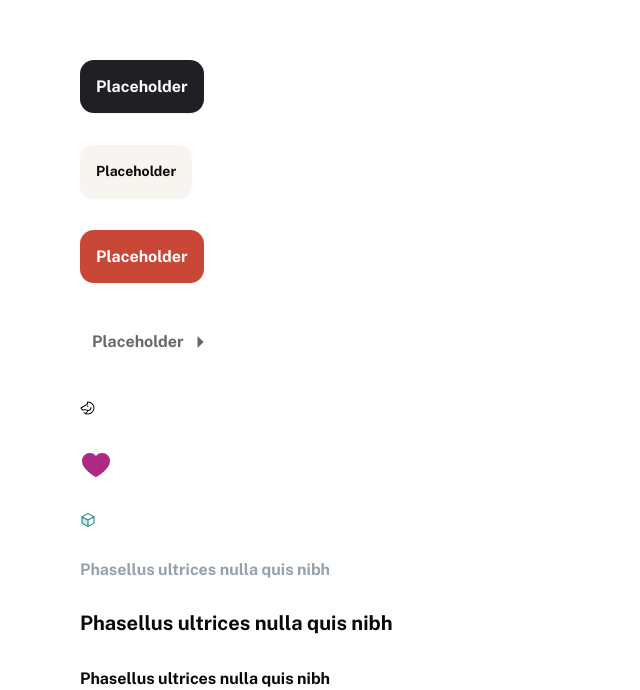
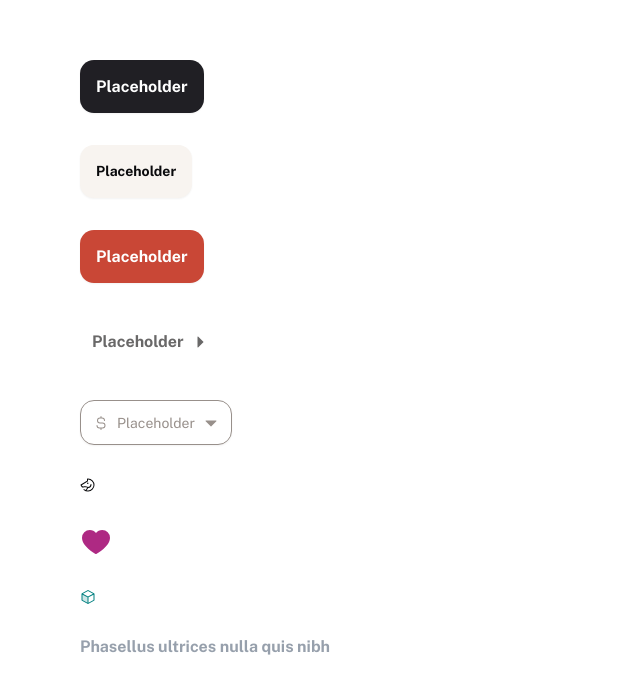
Before and after one commit to Aldi-H/personal-finance, a Next.js app: page / in a window 1280 px wide. Shown: the part 104-794 px from the top of the page, without its empty margins (0-640 px from the left). Built offline with nearby package versions, Linux system fonts and the light colour scheme.

Commit message:
style: Add outline button variant and medium size option; include new icons in Home component

```diff
--- a/src/app/page.tsx
+++ b/src/app/page.tsx
@@ -1,8 +1,10 @@
 "use client";
 
 import {
+  CaretDownIcon,
   CaretRightIcon,
   CubeIcon,
+  CurrencyDollarSimpleIcon,
   HeartIcon,
   HorseIcon,
 } from "@phosphor-icons/react";
@@ -19,6 +21,10 @@ export default function Home() {
         <Button variant="destroy">Placeholder</Button>
         <Button variant="tertiary">
           Placeholder <CaretRightIcon size={16} weight="fill" />
+        </Button>
+        <Button variant="outline" size="md">
+          <CurrencyDollarSimpleIcon size={16} /> Placeholder{" "}
+          <CaretDownIcon size={16} weight="fill" />
         </Button>
 
         <HorseIcon />
--- a/src/components/ui/button.tsx
+++ b/src/components/ui/button.tsx
@@ -11,6 +11,8 @@ const buttonVariants = cva(
         primary: "bg-shadow-grey text-white shadow-xs hover:bg-dim-grey",
         secondary:
           "bg-parchment shadow-xs outline-parchment hover:bg-white hover:outline-1",
+        outline:
+          "border border-rosy-granite bg-background text-sm font-normal text-rosy-granite shadow-xs hover:border-dim-grey hover:text-shadow-grey active:border-dim-grey active:text-shadow-grey dark:border-input dark:bg-input/30 dark:hover:bg-input/50",
         destroy: "bg-rosy-copper text-white shadow-xs hover:bg-rosy-copper/80",
         tertiary:
           "bg-transparent text-dim-grey shadow-none hover:text-shadow-grey",
@@ -18,6 +20,7 @@ const buttonVariants = cva(
       size: {
         default: "h-[53px] p-4 has-[>svg]:px-3",
         sm: "h-8 gap-1.5 rounded-md px-3 has-[>svg]:px-2.5",
+        md: "h-[45px] p-3 has-[>svg]:px-3",
         lg: "h-10 rounded-md px-6 has-[>svg]:px-4",
         icon: "size-9",
       },
```
